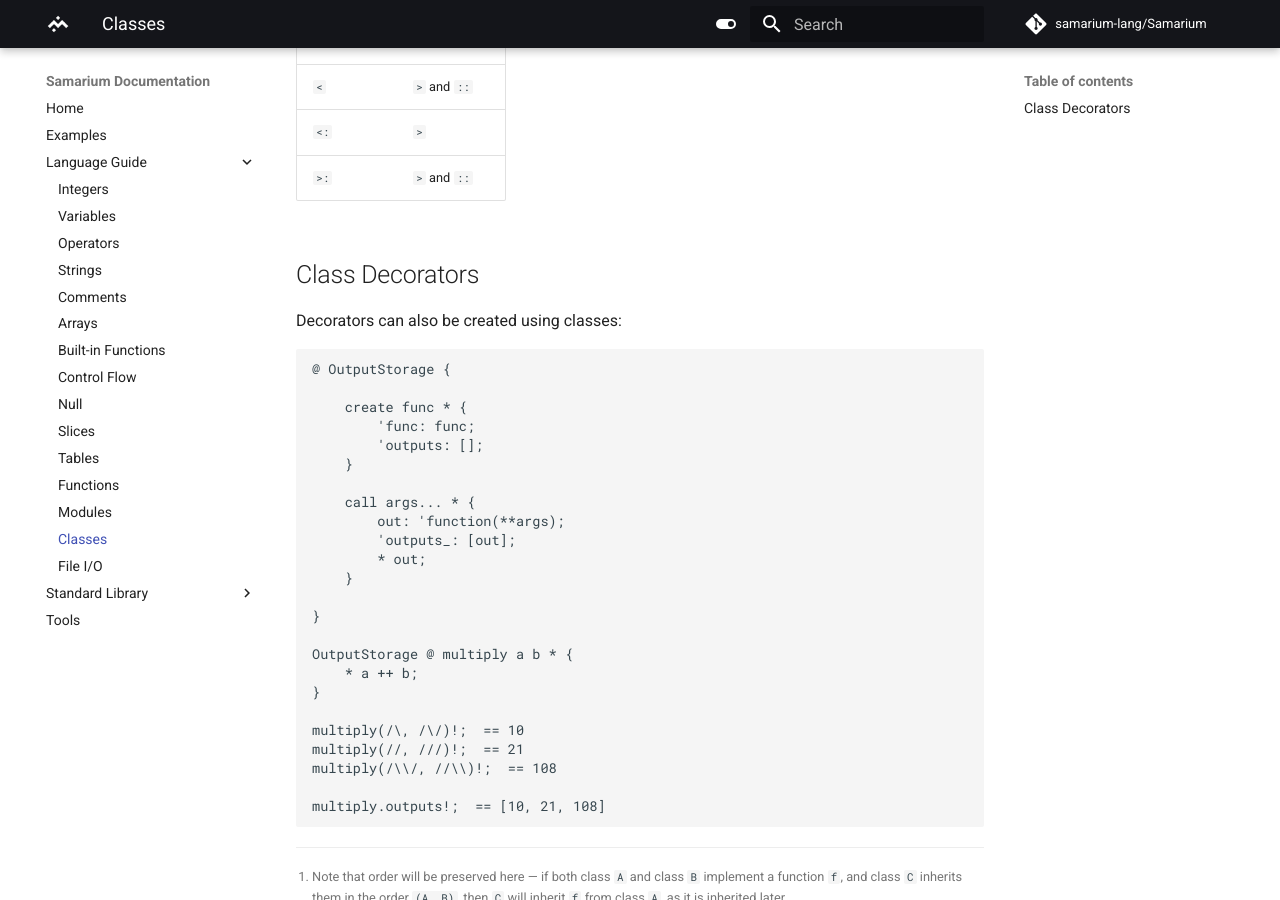
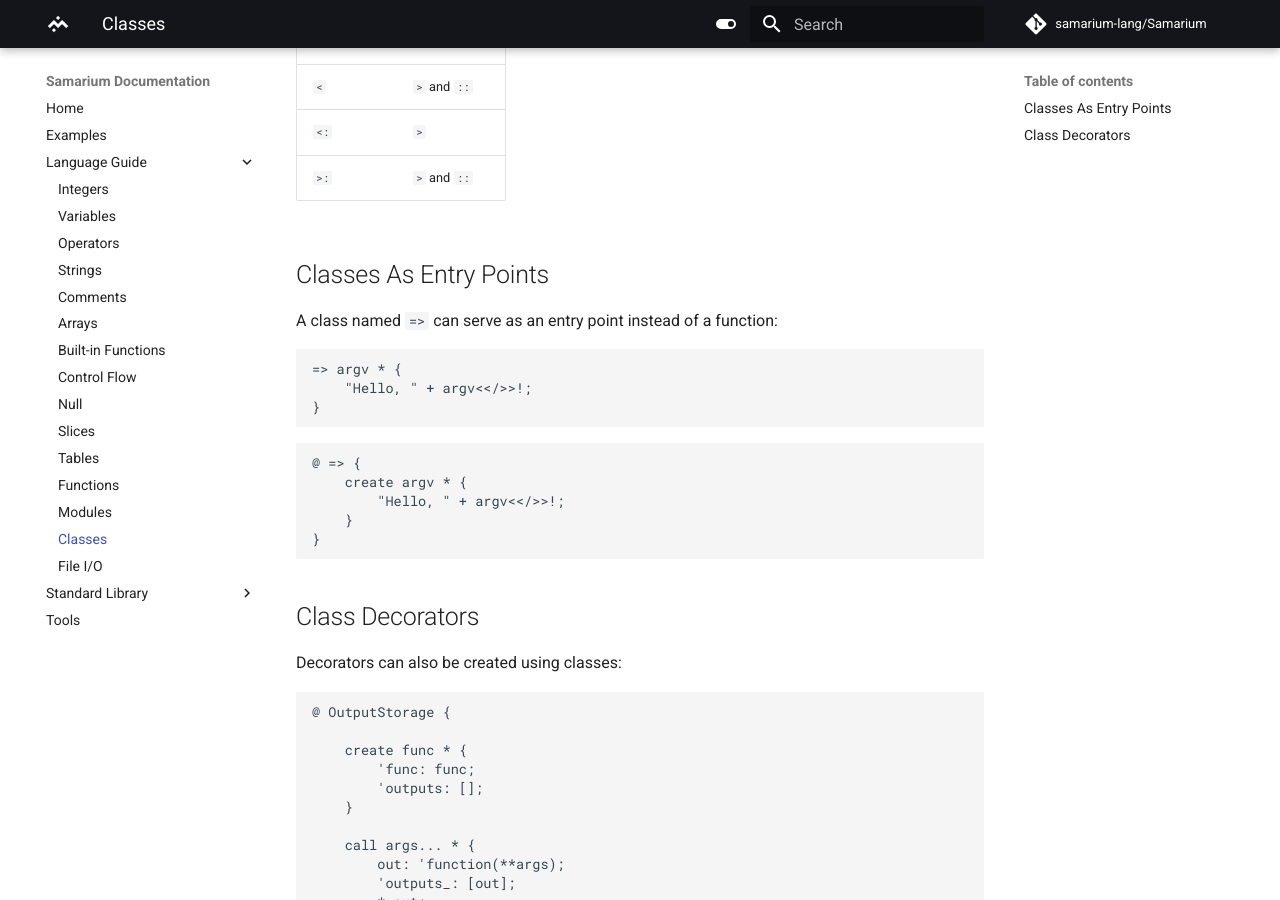
Before and after one commit to samarium-lang/Samarium, an MkDocs documentation site: the page built from docs/classes.md, in a window 1280 px wide and 900 px high, scrolled down 3239 px. Built offline with MkDocs 1.6.1 and Material for MkDocs 9.7.7, drawn with Linux system fonts in a browser that asks for light colours; comment, search, counter and statistics services are not loaded.

Commit message:
(docs) Added classes as entry points

````diff
--- a/docs/classes.md
+++ b/docs/classes.md
@@ -136,6 +136,22 @@ Operator | Inferred from
 `<:`     | `>`
 `>:`     | `>` and `::`
 
+## Classes As Entry Points
+
+A class named `=>` can serve as an entry point instead of a function:
+```sm
+=> argv * {
+    "Hello, " + argv<</>>!;
+}
+```
+```sm
+@ => {
+    create argv * {
+        "Hello, " + argv<</>>!;
+    }
+}
+```
+
 ## Class Decorators
 Decorators can also be created using classes:
 ```sm
````
